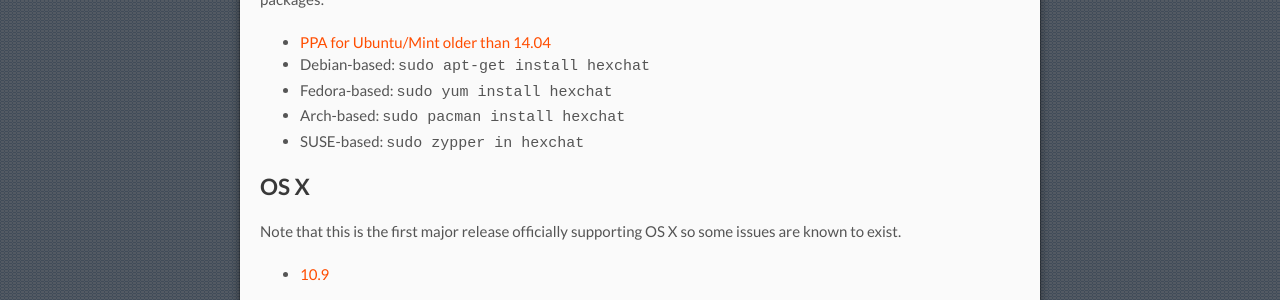
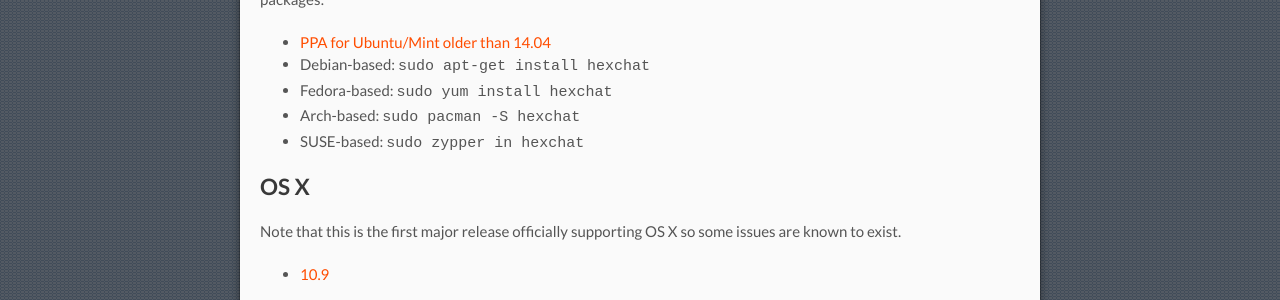
Before and after one commit to hexchat/hexchat.github.com, a Jekyll site: the page built from downloads.md, in a window 1280 px wide. Shown: the part 523-823 px from the top of the page. Built offline with Jekyll 4.4.1, drawn with Linux system fonts in a browser that asks for light colours.

Commit message:
Update downloads.md

```diff
--- a/downloads.md
+++ b/downloads.md
@@ -24,7 +24,7 @@
 - [PPA for Ubuntu/Mint older than 14.04](https://launchpad.net/~gwendal-lebihan-dev/+archive/hexchat-stable)
 - Debian-based: `sudo apt-get install hexchat`
 - Fedora-based: `sudo yum install hexchat`
-- Arch-based: `sudo pacman install hexchat`
+- Arch-based: `sudo pacman -S hexchat`
 - SUSE-based: `sudo zypper in hexchat`
 
 ## OS X
```
